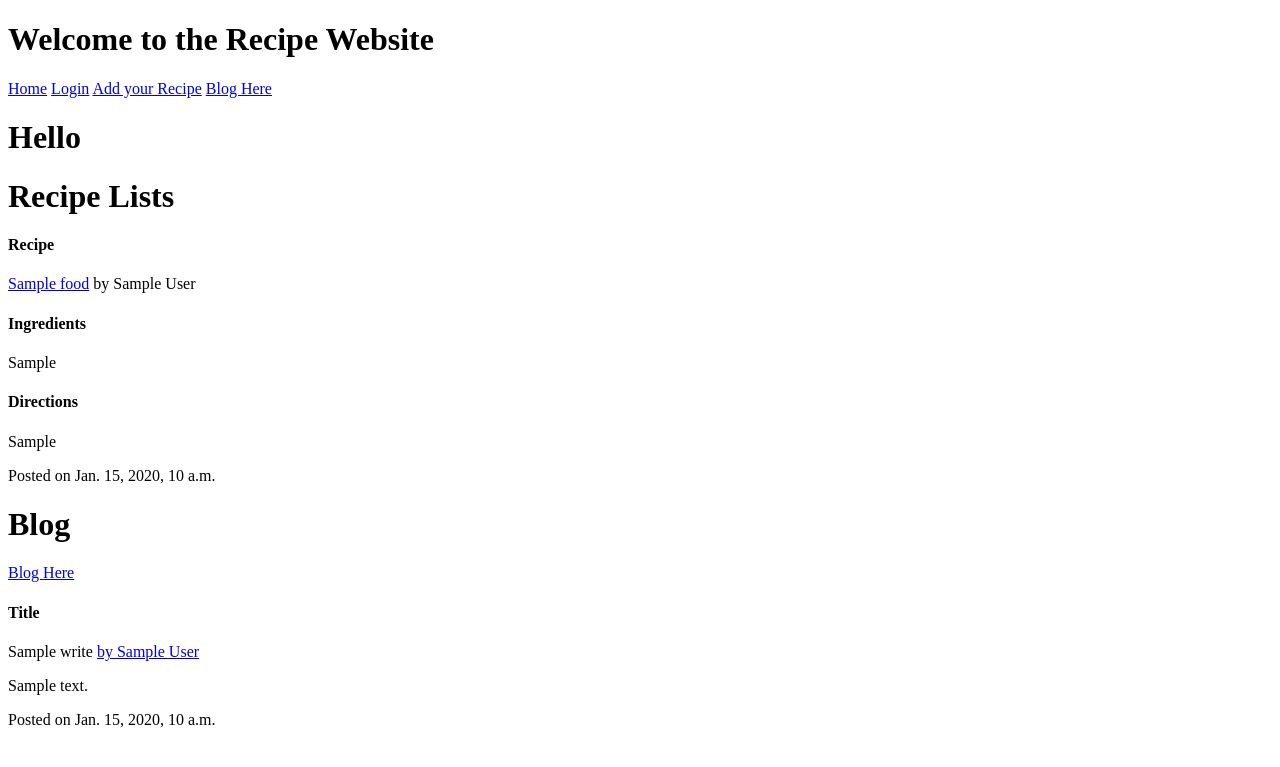
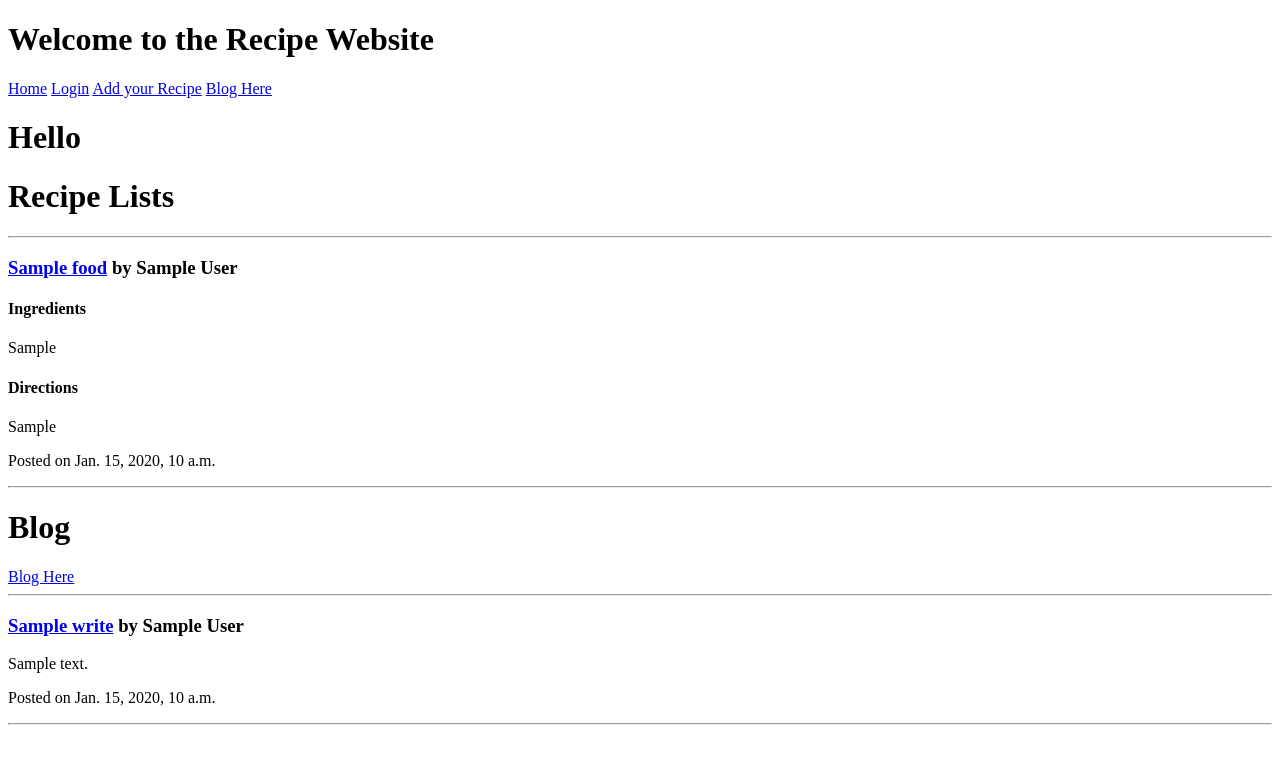
Before and after one commit to mprodhan/Recipe, a Django app: template templates/index.html in a window 1280 px wide. Shown: the top 767 px of the page. Run offline with Django 3.2, Linux system fonts and the light colour scheme; tables that the repository leaves empty hold one stand-in row (values such as "Sample post"); the template is opened without the code that fills it: values that come from a table or form of the project are taken from there, most other values are stand-ins (such as "Sample title", 1, 10 or a date in 2020); data that the repository does not hold is empty.

```diff
--- a/recipe_user/models.py
+++ b/recipe_user/models.py
@@ -3,7 +3,7 @@ from django.contrib.auth.models import AbstractUser
 from django.utils import timezone
 
 class RecipeUser(AbstractUser):
-    display_name = models.CharField(max_length=30)
+    display_name = models.CharField(max_length=30, unique=True)
     date_joined = models.DateTimeField(default=timezone.now)
 
     def __str__(self):
--- a/templates/base.html
+++ b/templates/base.html
@@ -13,6 +13,7 @@
         <a href="{% url 'logout' %}">Logout</a>
     {% else %}
         <a href="{% url 'login' %}">Login</a>
+        <a href="{% url 'sign_up' %}"></a>
     {% endif %}
 
     <a href="{% url 'recipe_add' %}">Add your Recipe</a>
--- a/templates/index.html
+++ b/templates/index.html
@@ -2,17 +2,18 @@
 
 {% block body %}
 
-<h1>Hello <a href="/profile/{{user.username}}">{{user.username}}</a></h1>
+<h1>Hello
+    <a href="/profile/{{user.username}}">{{user.username}}</a>
+</h1>
 
-<h1>Recipe Lists</h1>
+<h1>Recipe Lists</h1><hr>
 
 {% for da in data %}
 
-    <h4>Recipe</h4>
-    <p>
+    <h3>
         <a href="/recipe_detail/{{da.recipe_author}}/">{{da.title}}</a>
         by {{da.recipe_author}}
-    </p>
+    </h3>
     <h4>Ingredients</h4>
     <p>{{da.ingredients}}</p>
     <h4>Directions</h4>
@@ -20,19 +21,21 @@
     <p>Posted on {{da.date}}</p>
 
 {% endfor %}
+<hr>
 
 <h1>Blog</h1>
-<a href="{% url 'bloginsert' %}">Blog Here</a>
+<a href="{% url 'bloginsert' %}">Blog Here</a><hr>
 
 {% for write in writes %}
 
-    <h4>Title</h4>
-    <p>
-        {{write.blog_title}} <a href="/blog_detail/{{write.blog_author}}">by {{write.blog_author}}</a>
-    </p>
+    <h3>
+        <a href="/blog_detail/{{write.blog_author}}">{{write.blog_title}}</a>
+        by {{write.blog_author}}</a>
+    </h3>
     <p>{{write.blog_body}}</p>
     <p>Posted on {{write.date}}</p>
 
 {% endfor %}
+<hr>
 
 {% endblock %}
```
